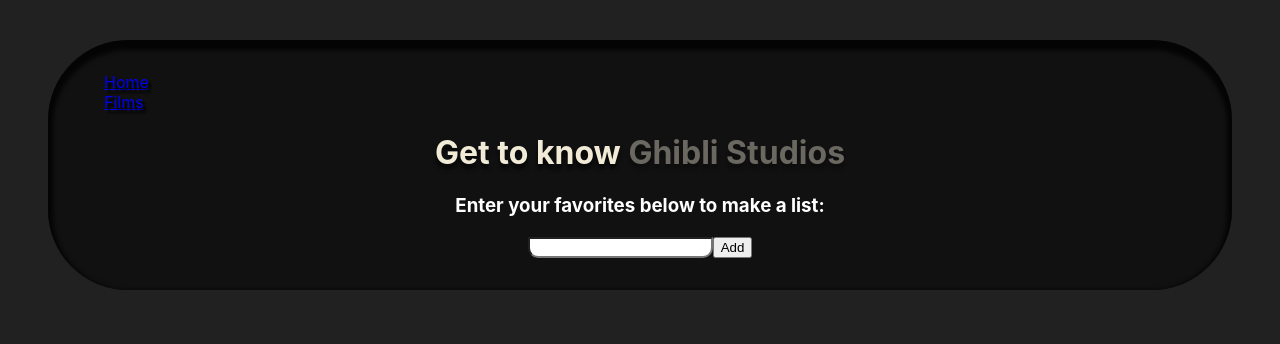
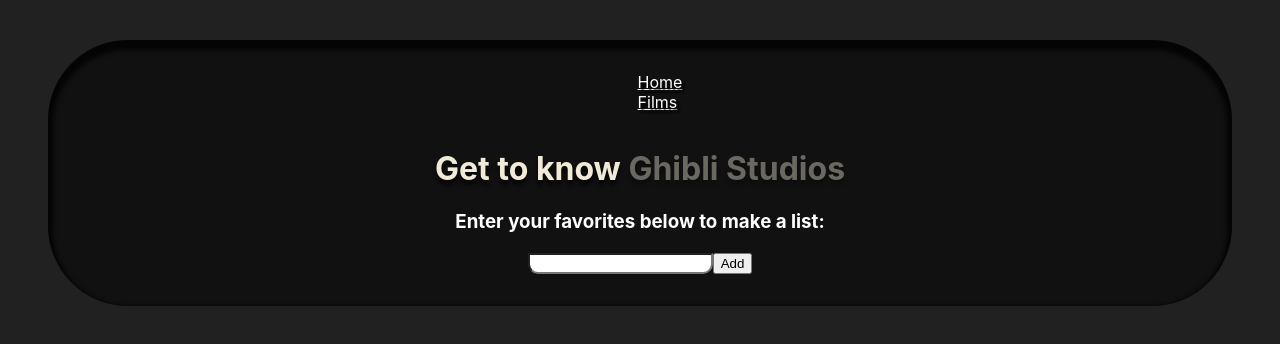
Before and after one commit to tysonlind/react-project, a React (Create React App) app: page / in a window 1280 px wide. Shown: the top 344 px of the page. Built offline with nearby package versions, Linux system fonts and the light colour scheme.

Commit message:
added screenshots for GitHub

```diff
--- a/src/App.css
+++ b/src/App.css
@@ -57,3 +57,15 @@
 input {
   border-radius: 0px 0px 10px 10px;
 }
+.d-flex {
+  display:flex;
+}
+.justify-content-center {
+  justify-content: center;
+}
+.align-items-center {
+  align-items: center;
+}
+a {
+  color: white;
+}
--- a/src/App.jsx
+++ b/src/App.jsx
@@ -6,6 +6,7 @@
 
   return (
     <BrowserRouter>
+    <div className="d-flex justify-content-center align-items-center">
     <nav>
       <ul>
         <li>
@@ -16,6 +17,7 @@
         </li>
       </ul>
     </nav>
+    </div>
       <Routes>
         <Route path="/" element={<HomePage />} />
         <Route path="/films" element={<FilmsPage />} />
```
Also changed, not shown: 1 other file (tests, documents, lock files or other folders).
